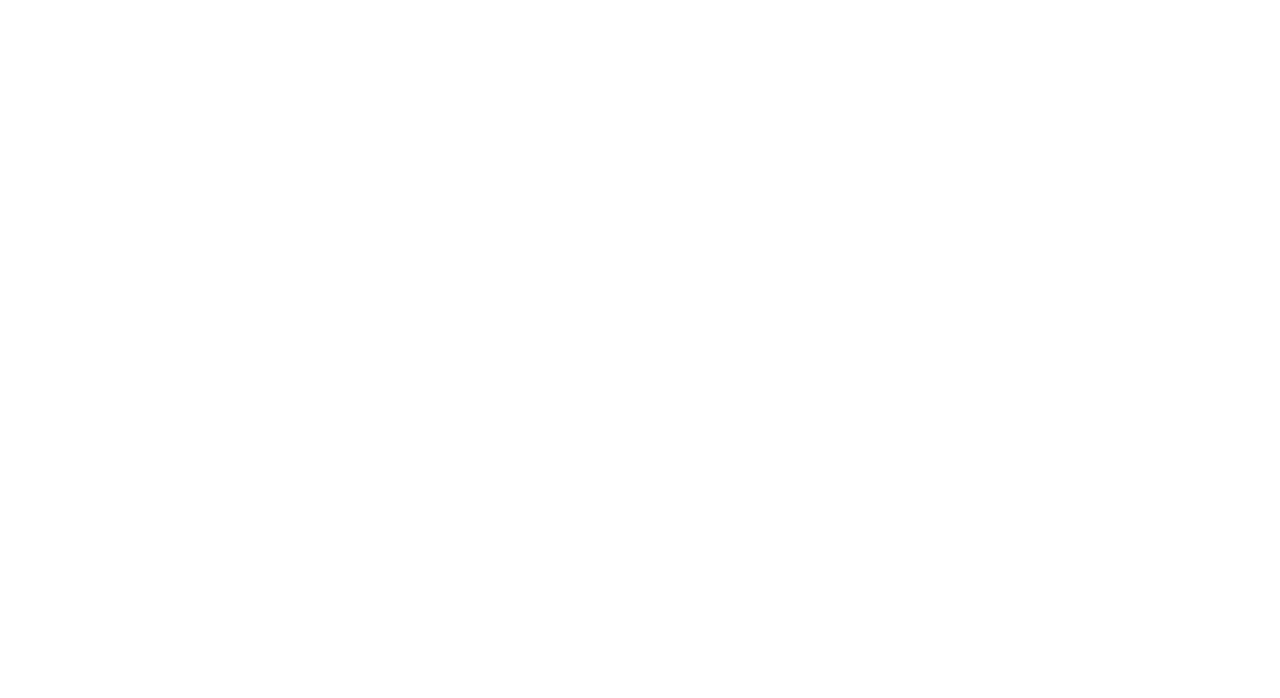
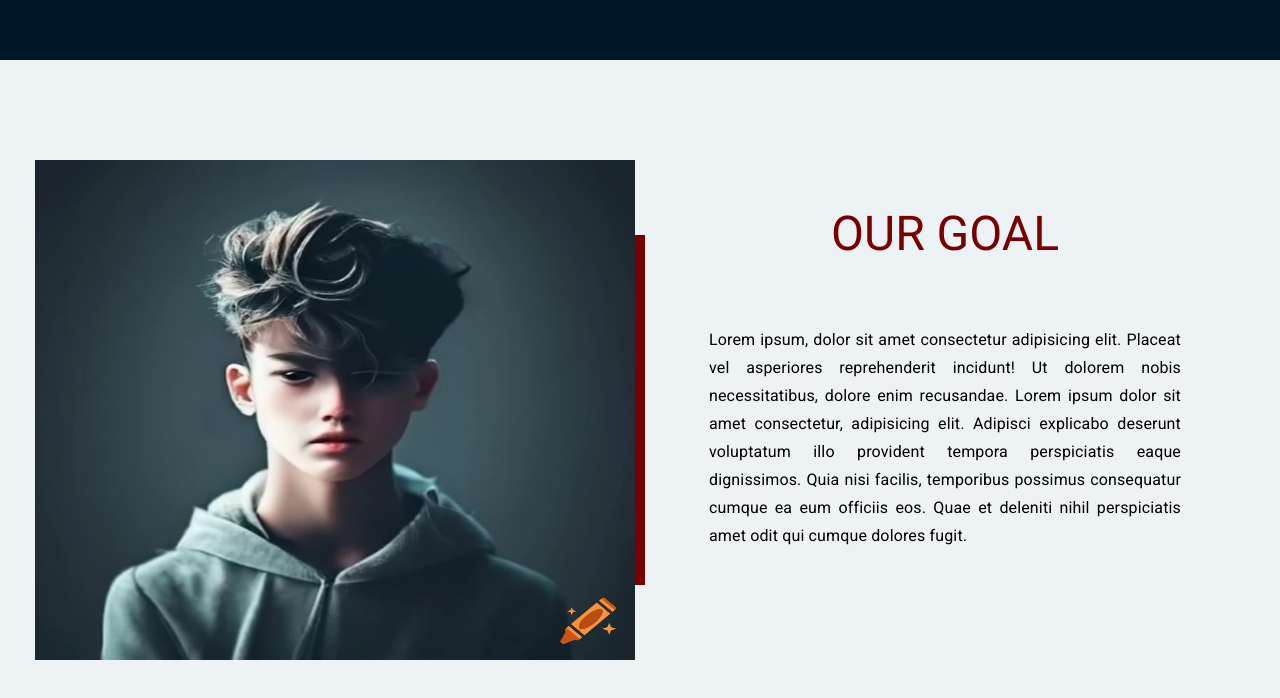
Before and after one commit to nadibahsan10/frontend, a React (Vite) app: page / in a window 1280 px wide. Shown: the part 2310-3008 px from the top of the page. Before the commit the page ends 2020 px from the top, so only its background shows below. Built offline with nearby package versions, Linux system fonts and the light colour scheme.

Commit message:
Feed Post Added

```diff
--- a/src/Feed/components/FeedPost.jsx
+++ b/src/Feed/components/FeedPost.jsx
@@ -1,4 +1,4 @@
-import React, { useContext } from "react";
+import React, { useContext, useState, useRef, useEffect } from "react";
 import {
   Box,
   TextField,
@@ -16,9 +16,41 @@
 
 const FeedPost = () => {
   const auth = useContext(AuthContext);
+  const imageRef = useRef([]);
+  const [images, setImages] = useState([]);
+  const [form, setForm] = useState({ title: "", description: "", files: {} });
+  const handleChange = (event) => {
+    const { name, value } = event.target;
+    setForm((prev) => {
+      return { ...prev, [name]: value };
+    });
+  };
+  // useEffect(()=>{
+  //   if(images)
+
+  // },[images])
+
+  const selectImageHandler = () => {
+    imageRef.current.click();
+  };
+  const handleSubmit = (event) => {
+    event.preventDefault();
+    console.log(form);
+  };
+  const handleImageUplaod = (event) => {
+    const { files } = event.target;
+    setImages(Object.values(files));
+    setForm((prev) => {
+      return { ...prev, files: { ...files } };
+    });
+  };
+  const discardImage = (indexToRemove) => {
+    setImages((prev) => {
+      return prev.filter((_, index) => index !== indexToRemove);
+    });
+  };
   return (
     <Box
-      component="form"
       padding={1.5}
       sx={{
         backgroundColor: "#FFFFFF",
@@ -26,51 +58,84 @@
         borderRadius: "4px",
       }}
     >
-      <Grid container spacing={1}>
+      <Grid
+        container
+        spacing={1}
+        component="form"
+        onSubmit={handleSubmit}
+        method="POST"
+        encType="multipart/form-data"
+      >
         <Grid item xs={1}>
           <Avatar src={`http://localhost:3000/${auth.profilePicture}`} />
         </Grid>
         <Grid item xs={10}>
           <TextField
+            name="title"
+            value={form.title}
+            onChange={handleChange}
             fullWidth
             variant="outlined"
             label="Question Title"
             sx={{ marginBottom: "15px" }}
           />
           <TextField
+            name="description"
+            value={form.description}
             fullWidth
+            onChange={handleChange}
             variant="outlined"
             label="Question Description"
             multiline
             minRows={4}
           />
           <Box sx={{ display: "flex", marginTop: "15px", width: "100%" }}>
+            {images &&
+              images.map((item, index) => {
+                return (
                   <Badge
+                    key={index}
                     sx={{ marginRight: "10px" }}
                     overlap="circular"
                     badgeContent={
-                <IconButton color="white">
+                      <IconButton
+                        color="white"
+                        onClick={() => {
+                          discardImage(index);
+                        }}
+                      >
                         <CloseIcon fontSize="small" />
                       </IconButton>
                     }
                   >
                     <Avatar
-                src="/profileImage.webp"
+                      src={URL.createObjectURL(item)}
                       sx={{ height: "50px", width: "50px" }}
                       variant="rounded"
                     />
                   </Badge>
+                );
+              })}
 
             <Button
               color="primary"
               variant="outlined"
               sx={{ marginRight: "10px" }}
+              onClick={selectImageHandler}
             >
               <AddPhotoAlternateIcon fontSize="large" />
             </Button>
-            <input type="file" name="images" style={{ display: "none" }} />
+            <input
+              type="file"
+              ref={imageRef}
+              name="images"
+              style={{ display: "none" }}
+              multiple
+              onChange={handleImageUplaod}
+            />
 
             <Button
+              type="submit"
               sx={{ marginLeft: "auto" }}
               color="primary"
               variant="contained"
--- a/src/Home/Home.jsx
+++ b/src/Home/Home.jsx
@@ -164,8 +164,9 @@
           marginTop={10}
           sx={{
             backgroundColor: "#011627 !important",
-            height: "450px",
+            height: "600px",
             width: "100%",
+            paddingTop: "200px",
           }}
         >
           <Container maxWidth="xl">
@@ -240,6 +241,57 @@
             </Box>
           </Container>
         </Box>
+
+        <Box
+          sx={{
+            backgroundColor: "#EDF2F4 !important",
+            height: "700px",
+            width: "100%",
+          }}
+          display="flex"
+          alignItems="center"
+          justifyContent="center"
+        >
+          <Box display="flex" alignItems="center" gap={0}>
+            <img
+              src="./profileImage.webp"
+              style={{ height: "500px", width: "600px" }}
+              alt=""
+            />
+            <div
+              style={{
+                height: "350px",
+                width: "10px",
+                backgroundColor: "#780000",
+              }}
+            ></div>
+            <Box
+              sx={{
+                height: "500px",
+                width: "600px",
+                backgroundColor: "#EDF2F4",
+                display: "flex",
+                justifyContent: "center",
+                alignItems: "center",
+                flexDirection: "column",
+              }}
+            >
+              <Typography variant="h3" color="primary">
+                OUR GOAL
+              </Typography>
+              <Typography variant="subtitle1" padding={8} textAlign="justify">
+                Lorem ipsum, dolor sit amet consectetur adipisicing elit.
+                Placeat vel asperiores reprehenderit incidunt! Ut dolorem nobis
+                necessitatibus, dolore enim recusandae. Lorem ipsum dolor sit
+                amet consectetur, adipisicing elit. Adipisci explicabo deserunt
+                voluptatum illo provident tempora perspiciatis eaque
+                dignissimos. Quia nisi facilis, temporibus possimus consequatur
+                cumque ea eum officiis eos. Quae et deleniti nihil perspiciatis
+                amet odit qui cumque dolores fugit.
+              </Typography>
+            </Box>
+          </Box>
+        </Box>
       </Box>
     </Box>
   );
```
Lines whose indentation alone changed are shown as unchanged.
